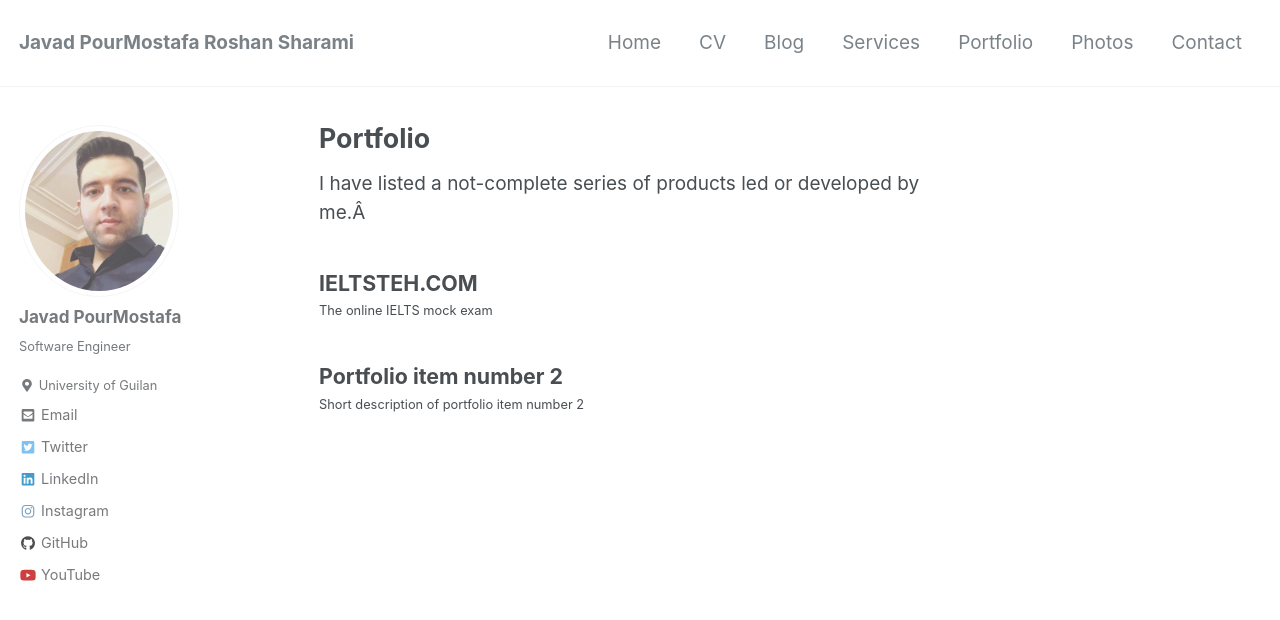
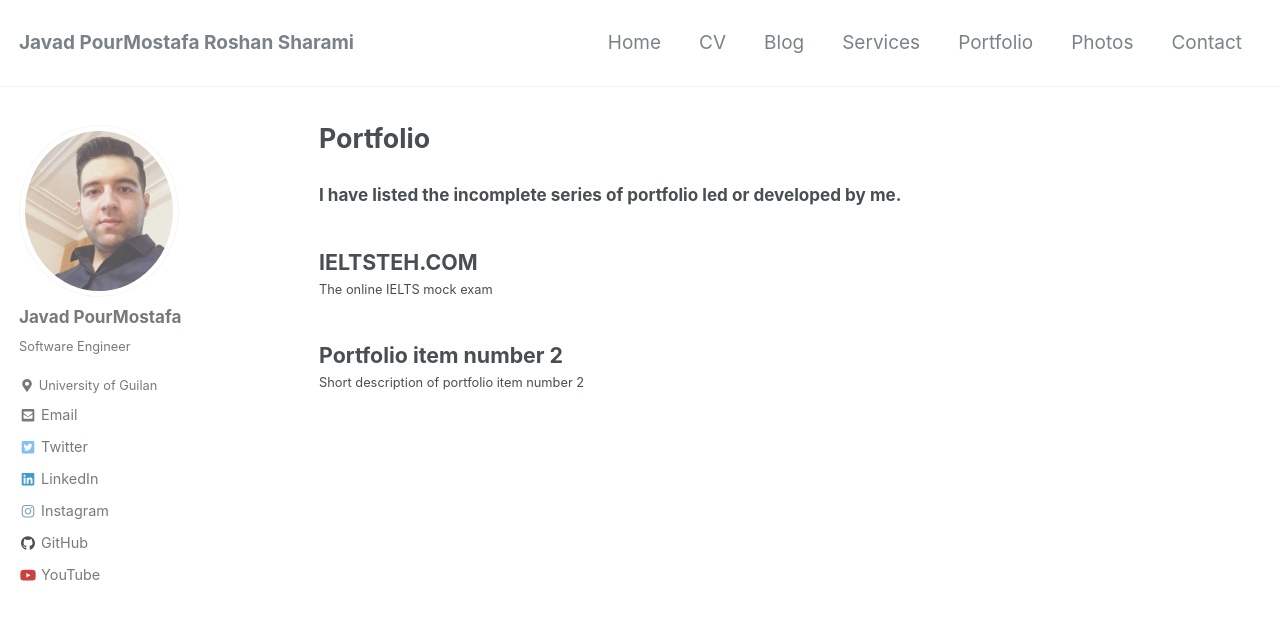
Before and after one commit to JoyeBright/JoyeBright.github.io, a Jekyll site: the page built from _pages/portfolio.md, in a window 1280 px wide and 900 px high. Shown: the top 620 px of the window. Built offline with Jekyll 4.4.1, drawn with Linux system fonts in a browser that asks for light colours; nearby versions of some CDN libraries.

Commit message:
portfolio

```diff
--- a/_pages/portfolio.md
+++ b/_pages/portfolio.md
@@ -5,4 +5,4 @@ permalink: /portfolio/
 collection: portfolio
 ---
 
-I have listed a not-complete series of products led or developed by me.Â
+### I have listed the incomplete series of portfolio led or developed by me.
```
